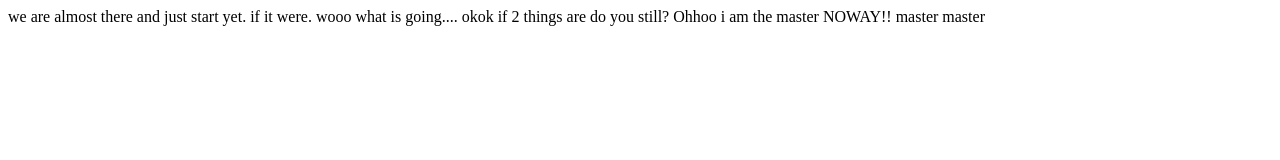
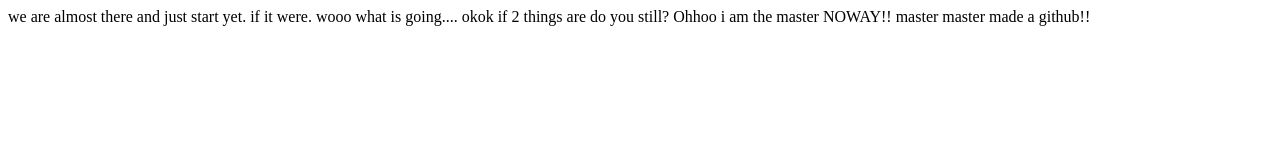
Before and after one commit to KudoShogo/Atom_practice, a plain HTML site: page index.html in a window 1280 px wide. Drawn offline with Linux system fonts and the light colour scheme.

Commit message:
go to github

```diff
--- a/index.html
+++ b/index.html
@@ -18,9 +18,10 @@
   Ohhoo
   i am the master
 NOWAY!!
-
   master
   master
+
+  made a github!!
 </div>
   </body>
 </html>
```
